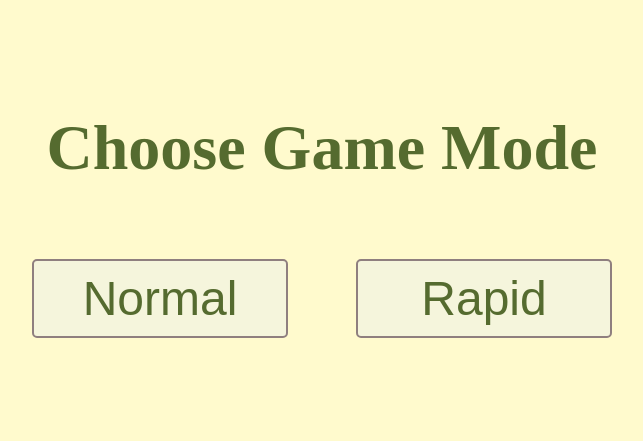
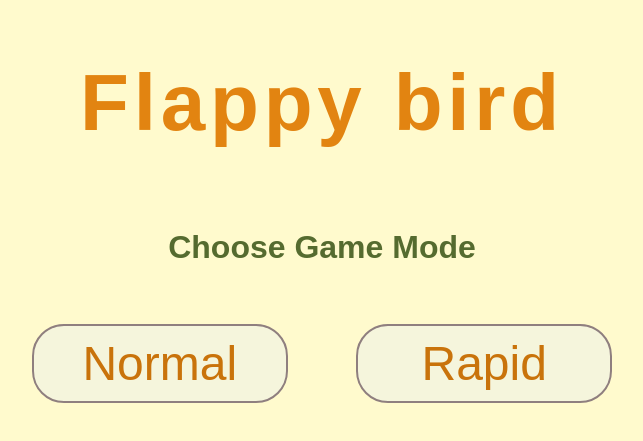
Before and after one commit to kucupwn/Pixi-Flappy-Bird, a website built with Vite: page index.html in a window 1280 px wide. Shown: the part 181-622 px from the top of the page, without its empty margins (318-961 px from the left). Built offline with nearby package versions, Linux system fonts and the light colour scheme.

Commit message:
game title and styles

```diff
--- a/index.html
+++ b/index.html
@@ -4,11 +4,12 @@
     <meta charset="UTF-8" />
     <meta name="viewport" content="width=device-width, initial-scale=1.0" />
     <link rel="stylesheet" href="./src/style.css" />
-    <title>Pixi flappy</title>
+    <title>Flappy Bird</title>
   </head>
   <body>
     <div id="app">
-      <h1 id="game-mode-text">Choose Game Mode</h1>
+      <h1 id="game-title-text">Flappy bird</h1>
+      <h2 id="game-mode-text">Choose Game Mode</h2>
       <button id="normal-mode">Normal</button>
       <button id="rapid-mode">Rapid</button>
     </div>
--- a/src/gameWorld.ts
+++ b/src/gameWorld.ts
@@ -6,13 +6,13 @@
   background: PIXI.TilingSprite;
   ceil: PIXI.TilingSprite;
   floor: PIXI.TilingSprite;
-  animationSpeed: number = 6;
   obstacleTexture: PIXI.Texture;
   obstaclesArr: PIXI.Sprite[] = [];
   obstacleGap: number = 120;
   obstacleDistance: number = 300;
+  animationSpeed: number = 6;
+  level: number[] = [0, 20, 50];
   pointSound: boolean = false;
-  level: number[] = [0, 20, 50];
 
   constructor(game: Game) {
     this.game = game;
--- a/src/main.ts
+++ b/src/main.ts
@@ -14,6 +14,7 @@
 import { collideWithBoundaries, collideWithObstacles } from "./collisionCheck";
 
 const appContainer = document.getElementById("app");
+const gameTitleText = document.getElementById("game-title-text");
 const gameModeText = document.getElementById("game-mode-text");
 const normalModeBtn = document.getElementById("normal-mode");
 const rapidModeBtn = document.getElementById("rapid-mode");
@@ -143,6 +144,7 @@
 // Event listeners for game mode choice
 normalModeBtn?.addEventListener("click", () => {
   game.normalMode();
+  gameTitleText?.remove();
   gameModeText?.remove();
   normalModeBtn.remove();
   rapidModeBtn?.remove();
@@ -150,6 +152,7 @@
 
 rapidModeBtn?.addEventListener("click", () => {
   game.rapidMode();
+  gameTitleText?.remove();
   gameModeText?.remove();
   rapidModeBtn.remove();
   normalModeBtn?.remove();
--- a/src/style.css
+++ b/src/style.css
@@ -6,11 +6,20 @@
   justify-content: center;
   align-items: center;
   background-color: lemonchiffon;
+  font-family: Arial, Helvetica, sans-serif;
 }
 
 h1 {
   text-align: center;
-  font-size: 4rem;
+  font-size: 5rem;
+  color: #e28411;
+  letter-spacing: 0.3rem;
+  margin-bottom: 5rem;
+}
+
+h2 {
+  text-align: center;
+  font-size: 2rem;
   color: #556b2f;
 }
 
@@ -21,9 +30,9 @@
   padding: 10px 20px;
   font-size: 3rem;
   border: 2px solid #8f7f7f;
-  border-radius: 5px;
+  border-radius: 2rem;
   background-color: #f5f5dc;
-  color: #556b2f;
+  color: #c9730b;
   text-align: center;
   text-decoration: none;
   cursor: pointer;
```
